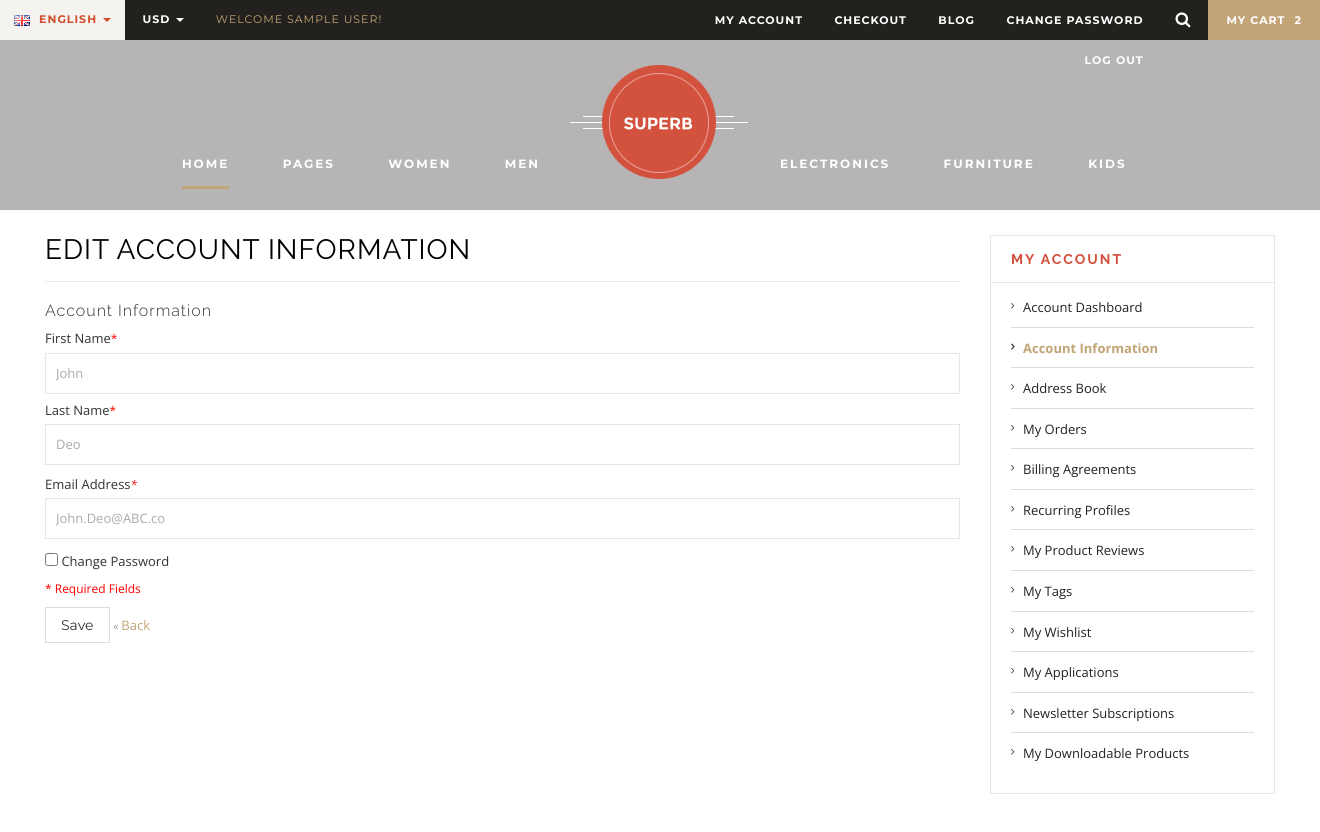
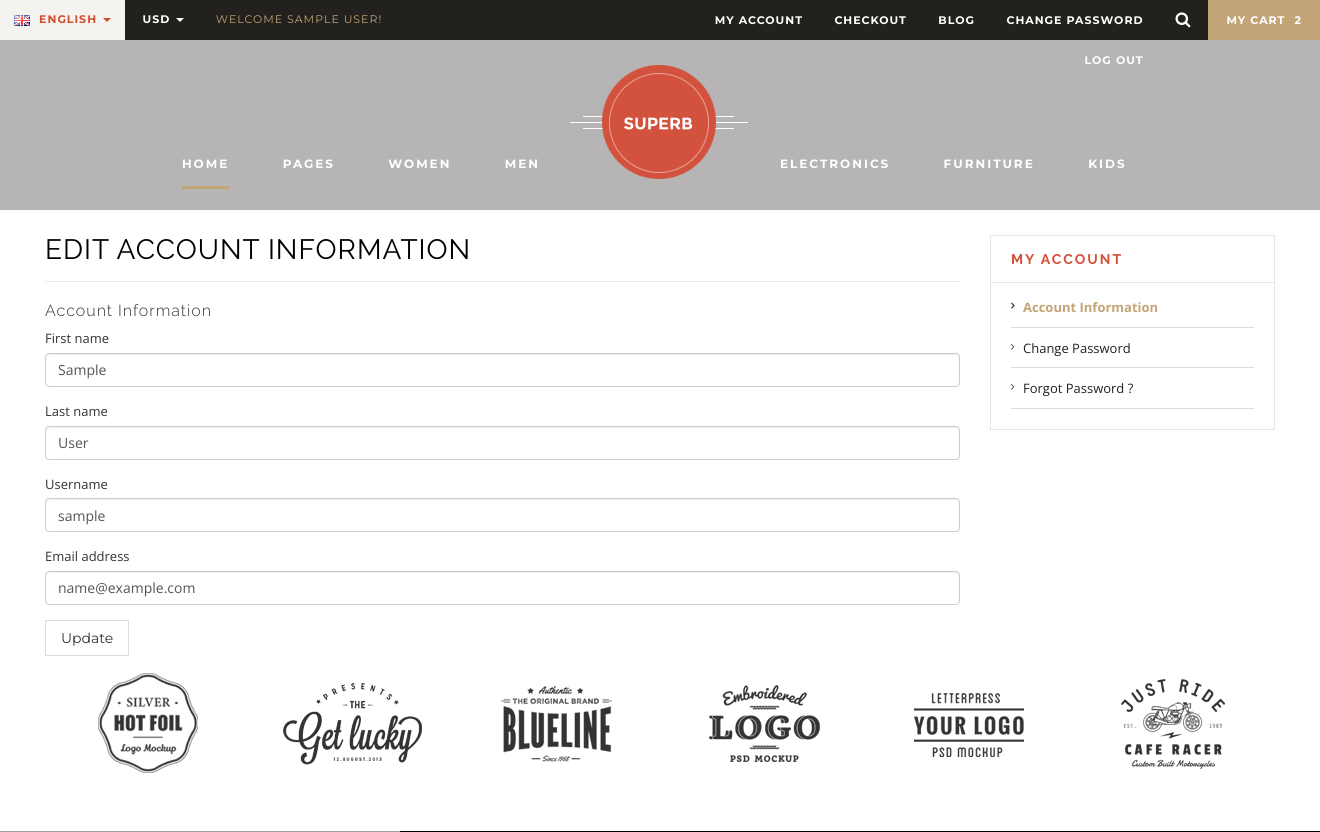
Before and after one commit to Urfan00/E-commerce-SuperB, a Django app: page /account/account_information/ in a window 1320 px wide; the page is wider, and only the part inside the window is pictured. Shown: the top 832 px of that part. Run offline with Django 4.2, Linux system fonts and the light colour scheme; the visitor is signed in with stand-in values (Sample User, id 1); some libraries are stand-ins or nearby versions; grey boxes are pictures that could not be loaded.

Commit message:
Accounts app done

```diff
--- a/Accounts/forms.py
+++ b/Accounts/forms.py
@@ -121,3 +121,35 @@ class ChangePasswordForm(PasswordChangeForm):
                 'class': 'form-control',
                 'placeholder': 'Confirm Your New Password'
             }))
+
+
+class AccountInforrmationForm(forms.ModelForm):
+    class Meta:
+        model = User
+        fields = ['first_name', 'last_name', 'username', 'email']
+        widgets = {
+            'first_name' : forms.TextInput(
+                attrs={
+                    'class' : 'form-control',
+                    'placeholder' : _("Enter your first name"),
+                }
+            ),
+            'last_name' : forms.TextInput(
+                attrs={
+                    'class' : 'form-control',
+                    'placeholder' : _("Enter your last name")
+                }
+            ),
+            'username' : forms.TextInput(
+                attrs={
+                    'class' : 'form-control',
+                    'placeholder' : _("Username")
+                }
+            ),
+            'email' : forms.EmailInput(
+                attrs={
+                    'class' : 'form-control',
+                    'placeholder' :"E-mail address"
+                }
+            ),
+        }
--- a/Accounts/templates/account_information.html
+++ b/Accounts/templates/account_information.html
@@ -21,75 +21,48 @@
               </div>
               <div class="line"></div>
               <div class="dashboard">
-                <form action="#" method="post" id="form-validate">
-                  <div class="fieldset">
-                    <input name="" type="hidden" value="bO6ubPokBJ71l86o">
-                    <h2 class="legend">Account Information</h2>
-                    <ul class="form-list">
-                      <li class="fields">
-                        <div class="customer-name">
-                          <div class="input-box name-firstname">
-                            <label for="firstname">First Name<span class="required">*</span></label>
-                            <div class="input-box1">
-                              <input type="text" id="firstname" name="" value="John" title="" maxlength="255"
-                                class="input-text required-entry">
-                            </div>
+                {% include 'messages.html' %}
+                <h2 class="legend">Account Information</h2>
+                <form action="{% url 'account_information' %}" method="POST" id="form-validate">
+
+                  {% csrf_token %}
+
+                  {% if form.errors %}
+                      <div class="alert alert-danger alert-dismissible" role="alert">
+                          <div id="form_errors">
+                              {% for key, value in form.errors.items %}
+                                  <strong>{{ value }}</strong>
+                              {% endfor %}
                           </div>
-                          <div class="input-box name-lastname">
-                            <label for="lastname">Last Name<span class="required">*</span></label>
-                            <div class="input-box1">
-                              <input type="text" id="lastname" name="" value="Deo" title="" maxlength="255"
-                                class="input-text required-entry">
-                            </div>
-                          </div>
-                        </div>
-                      </li>
-                      <li>
-                        <label for="email">Email Address<em class="required">*</em></label>
-                        <div class="input-box">
-                          <input type="text" name="" id="email" value="John.Deo@ABC.co" title="Email Address"
-                            class="input-text required-entry validate-email">
-                        </div>
-                      </li>
-                      <li class="control">
-                        <input type="checkbox" name="" id="change_password" value="1"
-                          onclick="setPasswordForm(this.checked)" title="Change Password" class="checkbox">
-                        <label for="change_password">Change Password</label>
-                      </li>
-                    </ul>
+                          <button type="button" class="close" data-dismiss="alert" aria-label="Close">
+                              <span aria-hidden="true">&times;</span>
+                          </button>
+                      </div>
+                  {% endif %}
+
+                  <div class="form-group">
+                    <label for='id_first_name'>{{ form.first_name.label }}</label>
+                    {{ form.first_name }}
                   </div>
-                  <div class="fieldset" style="display:none;">
-                    <h2 class="legend">Change Password</h2>
-                    <ul class="form-list">
-                      <li>
-                        <label for="current_password">Current Password<em class="required">*</em></label>
-                        <div class="input-box">
-                          <input type="password" title="Current Password" class="input-text" name=""
-                            id="current_password">
-                        </div>
-                      </li>
-                      <li class="fields">
-                        <div class="field">
-                          <label for="password">New Password<em class="required">*</em></label>
-                          <div class="input-box">
-                            <input type="password" title="New Password" class="input-text validate-password" name=""
-                              id="password">
-                          </div>
-                        </div>
-                        <div class="field">
-                          <label for="confirmation">Confirm New Password<em class="required">*</em></label>
-                          <div class="input-box">
-                            <input type="password" title="Confirm New Password" class="input-text validate-cpassword"
-                              name="" id="confirmation">
-                          </div>
-                        </div>
-                      </li>
-                    </ul>
+
+                  <div class="form-group">
+                    <label for='id_last_name'>{{ form.last_name.label }}</label>
+                    {{ form.last_name }}
                   </div>
+
+                  <div class="form-group">
+                    <label for='id_username'>{{ form.username.label }}</label>
+                    {{ form.username }}
+                  </div>
+
+                  <div class="form-group">
+                    <label for='id_email'>{{ form.email.label }}</label>
+                    {{ form.email }}
+                  </div>
+
+
                   <div class="buttons-set">
-                    <p class="required">* Required Fields</p>
-                    <button type="submit" title="Save" class="button"><span>Save</span></button>
-                    <a href="#"><small>« </small>Back</a>
+                    <button type="submit" title="Save" class="button"><span>Update</span></button>
                   </div>
                 </form>
               </div>
@@ -101,10 +74,10 @@
               <div class="block-title"> My Account </div>
               <div class="block-content">
                 <ul>
-                  <li><a href="#"><span> Account Dashboard</span></a></li>
                   <li class="current"><a>Account Information</a></li>
-                  <li><a href="#"><span> Address Book</span></a></li>
-                  <li><a href="#"><span> My Orders</span></a></li>
+                  <li><a href="{% url 'change_password' %}"><span> Change Password</span></a></li>
+                  <li><a href="{% url 'reset_password' %}"><span> Forgot Password ?</span></a></li>
+                  {% comment %} <li><a href="#"><span> My Orders</span></a></li>
                   <li><a href="#"><span> Billing Agreements</span></a></li>
                   <li><a href="#"><span> Recurring Profiles</span></a></li>
                   <li><a href="#"><span> My Product Reviews</span></a></li>
@@ -112,7 +85,7 @@
                   <li><a href="#"><span> My Wishlist</span></a></li>
                   <li><a href="#"><span> My Applications</span></a></li>
                   <li><a href="#"><span> Newsletter Subscriptions</span></a></li>
-                  <li class="last"><a href="#"><span> My Downloadable Products</span></a></li>
+                  <li class="last"><a href="#"><span> My Downloadable Products</span></a></li> {% endcomment %}
                 </ul>
               </div>
               <!--block-content-->
--- a/Accounts/urls.py
+++ b/Accounts/urls.py
@@ -1,6 +1,6 @@
 from django.urls import path
 from django.contrib.auth.views import LogoutView, PasswordResetCompleteView
-from .views import ChangePasswordView, CustomLogInView, RegisterView, ResetPasswordConfirmView, ResetPasswordView, account_information, activate, address_book, contact_information
+from .views import AccountInformationView, ChangePasswordView, CustomLogInView, RegisterView, ResetPasswordConfirmView, ResetPasswordView, activate
 
 
 urlpatterns = [
@@ -16,8 +16,5 @@ urlpatterns = [
 
     path('change_password/', ChangePasswordView.as_view(), name = 'change_password'),
 
-
-    path('account_information/', account_information, name = "account_information"),
-    path('address_book/', address_book, name = "address_book"),
-    path('contact_information/', contact_information, name = "contact_information"),
+    path('account_information/', AccountInformationView.as_view(), name = "account_information")
 ]
--- a/Accounts/views.py
+++ b/Accounts/views.py
@@ -1,6 +1,6 @@
 from django.shortcuts import render, redirect
 from .models import User
-from .forms import ChangePasswordForm, CustomSetPasswordForm, LoginForm, RegistrationForm, ResetPasswordForm
+from .forms import AccountInforrmationForm, ChangePasswordForm, CustomSetPasswordForm, LoginForm, RegistrationForm, ResetPasswordForm
 from django.views.generic import CreateView
 from django.contrib.auth.views import LoginView, PasswordResetView, PasswordResetConfirmView, PasswordChangeView
 from django.contrib.auth.mixins import LoginRequiredMixin
@@ -90,11 +90,25 @@ class ChangePasswordView(PasswordChangeView):
 
 # *******************************************************************************
 
-def account_information(request):
-    return render(request, "account_information.html")
+class AccountInformationView(LoginRequiredMixin, CreateView):
+    template_name = 'account_information.html'
 
-def address_book(request):
-    return render(request, "address_book.html")
+    def get(self, request, *args, **kwargs):
+        form = AccountInforrmationForm(instance=request.user)
+        return render(request, 'account_information.html', {'form': form})
 
-def contact_information(request):
-    return render(request, "contact_information.html")
+    def post(self, request, *args, **kwargs):
+        form = AccountInforrmationForm(request.POST)
+
+        if form.is_valid():
+            user_account = User.objects.get(pk=request.user.pk)
+            user_account.first_name = form.cleaned_data.get('first_name')
+            user_account.last_name = form.cleaned_data.get('last_name')
+            user_account.username = form.cleaned_data.get('username')
+            user_account.email = form.cleaned_data.get('email')
+            user_account.save()
+            messages.success(request, 'Your profile is updated')
+            return redirect('account_information')
+        else:
+            messages.error(request, 'Your profile is not updated')
+            return redirect('account_information')
--- a/Core/templates/base.html
+++ b/Core/templates/base.html
@@ -160,11 +160,11 @@
                 <!-- Header Top Links -->
                 <div class="toplinks">
                   <div class="links">
-                    <div class="myaccount"><a title="My Account" href="{% url 'index' %}"><span class="hidden-xs">My Account</span></a></div>
+                    <div class="myaccount"><a title="My Account" href="{% url 'account_information' %}"><span class="hidden-xs">My Account</span></a></div>
                     <div class="check"><a title="Checkout" href="{% url 'checkout' %}"><span class="hidden-xs">Checkout</span></a></div>
                     <div class="demo"><a title="Blog" href="{% url 'blog' %}"><span class="hidden-xs">Blog</span></a></div>
                     {% if request.user.is_authenticated %}
-                    <div class="login"><a href="{% url 'login' %}"><span class="hidden-xs">Change Password</span></a></div>
+                    <div class="login"><a href="{% url 'change_password' %}"><span class="hidden-xs">Change Password</span></a></div>
                       <div class="login"><a href="{% url 'logout' %}"><span class="hidden-xs">Log Out</span></a></div>
                     {% else %}
                       <div class="login"><a href="{% url 'login' %}"><span class="hidden-xs">Log In</span></a></div>
@@ -218,9 +218,8 @@
                 <ul class="level2 right-sub" style="top: 0px; left: 165px; display: none;">
                   <li class="level2 nav-2-1-1 first"><a href="{% url 'account_information' %}"><span>Account
                         Information</span></a></li>
-                  <li class="level2 nav-2-1-5 last"><a href="{% url 'address_book' %}"><span>Address Book</span></a></li>
-                  <li class="level2 nav-2-1-1 first"><a href="{% url 'contact_information' %}"><span>Contact
-                        Information</span></a></li>
+                  <li class="level2 nav-2-1-5 last"><a href="#"><span>Address Book</span></a></li>
+                  <li class="level2 nav-2-1-1 first"><a href="{% url 'shipping_information' %}"><span>shipping_information</span></a></li>
                 </ul>
                 <!--sub sub category-->
               </li>
--- a/Order/urls.py
+++ b/Order/urls.py
@@ -1,10 +1,11 @@
 from django.urls import path
-from .views import checkout, checkout_billing_info, shopping_cart, wishlist
+from .views import checkout, checkout_billing_info, shipping_information, shopping_cart, wishlist
 
 
 urlpatterns = [
     path('checkout_billing_info/', checkout_billing_info, name = "checkout_billing_info"),
     path('checkout/', checkout, name = "checkout"),
     path('shopping_cart/', shopping_cart, name = "shopping_cart"),
-    path('wishlist/', wishlist, name = 'wishlist')
+    path('wishlist/', wishlist, name = 'wishlist'),
+    path('shipping_information/', shipping_information, name = "shipping_information"),
 ]
--- a/Order/views.py
+++ b/Order/views.py
@@ -1,5 +1,4 @@
 from django.shortcuts import render
-
 
 
 def checkout_billing_info(request):
@@ -13,3 +12,6 @@ def shopping_cart(request):
 
 def wishlist(request):
     return render(request, "wishlist.html")
+
+def shipping_information(request):
+    return render(request, "shipping_information.html")
--- a/text.txt
+++ b/text.txt
@@ -0,0 +1 @@
+1. account_information => My_Account hissesi
```
Also changed, not shown: Accounts/templates/address_book.html (deleted, +0 -146 lines), Order/templates/shipping_information.html (renamed from Accounts/templates/contact_information.html).
